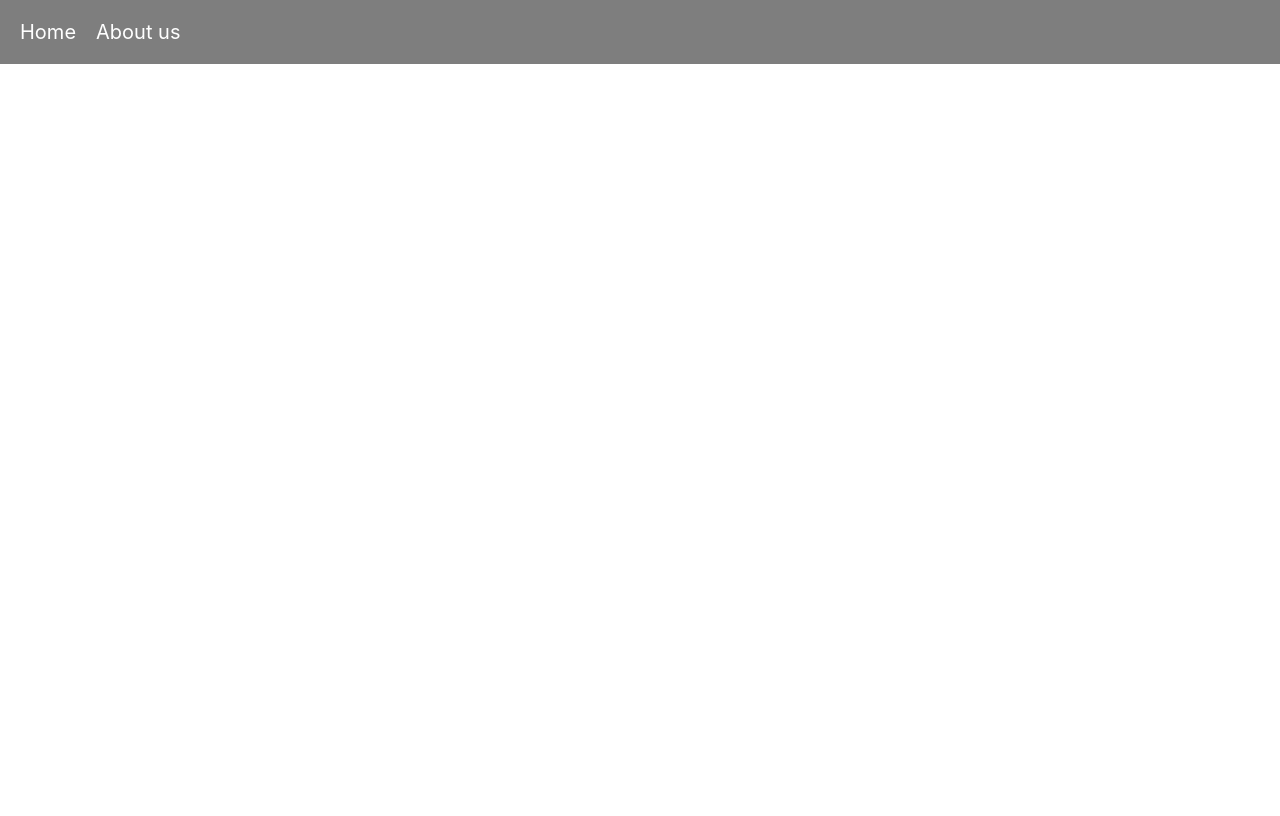
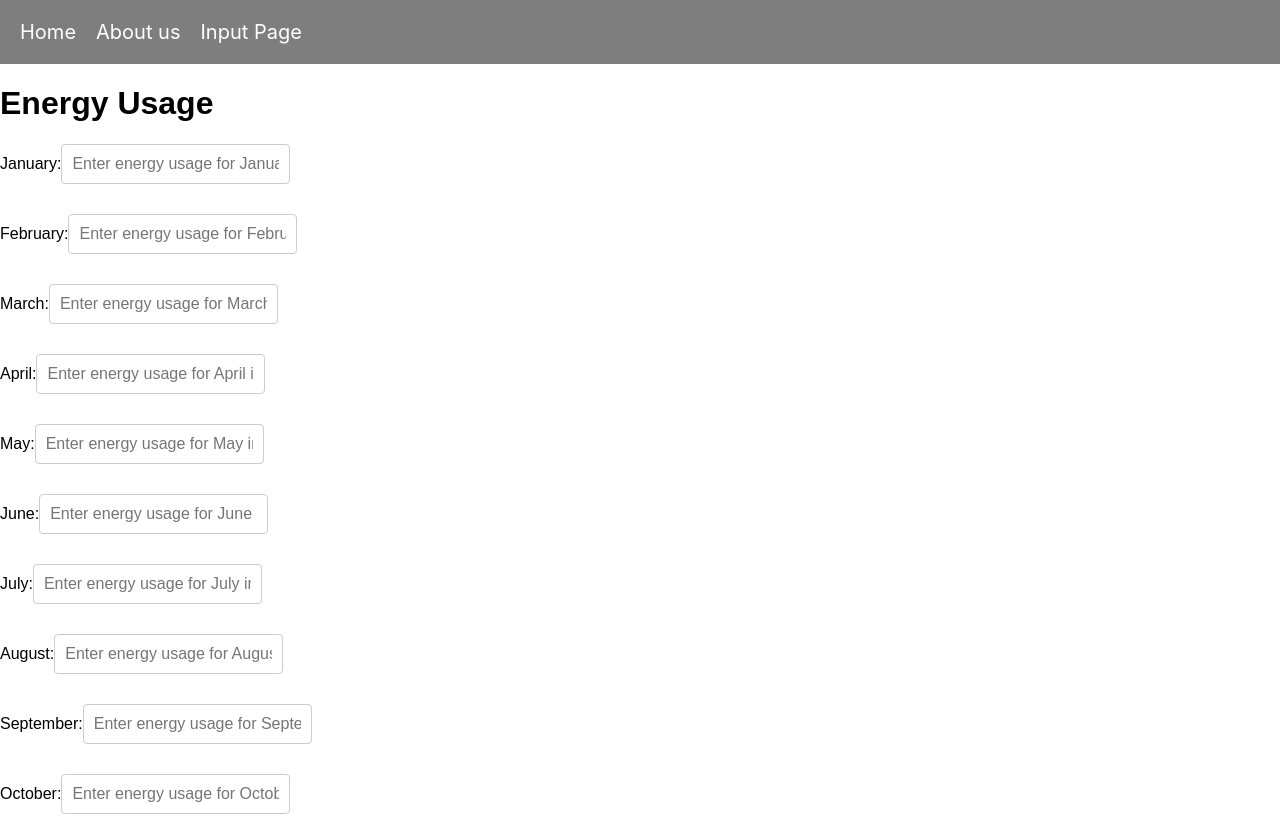
Before and after one commit to UTDallasEPICS/Residential-Solar-Calculator, a React (Create React App) app: page /inputPage in a window 1280 px wide. Before the commit this address had no page. Shown: the top 816 px of the page. Built offline with nearby package versions, Linux system fonts and the light colour scheme; the HTML template or start-up script is replaced by a standard one.

Commit message:
added inputpage and updated navigation bar

```diff
--- a/src/App.js
+++ b/src/App.js
@@ -3,6 +3,7 @@ import './App.css';
 import {Routes, Route, Link} from "react-router-dom";
 import LandingPage from './components/landingPage';
 import About from './components/about';
+import InputPage from './components/inputPage'; // Import your InputPage component
 
 function App() {
   return (
@@ -10,11 +11,13 @@ function App() {
       <nav className='nav'>
         <Link to="/" className='nav-item'>Home</Link>
         <Link to="/About" className='nav-item'>About us</Link>
+        <Link to="/inputPage" className='nav-item'>Input Page</Link> {/* Add this line */}
       </nav>
       <Routes>
         {/*"/" is the root page which is for landing page*/}
         <Route path="/" element={<LandingPage/>}/>
         <Route path="/About" element={<About/>}/>
+        <Route path="/inputPage" element={<InputPage/>}/> {/* And this line */}
       </Routes>
 
     </div>
--- /dev/null
+++ b/src/components/inputPage.js
@@ -0,0 +1,72 @@
+import React, { useState } from 'react';
+
+const SolarCalculator = () => {
+  const [monthlyEnergyUsage, setMonthlyEnergyUsage] = useState({
+    January: '',
+    February: '',
+    March: '',
+    April: '',
+    May: '',
+    June: '',
+    July: '',
+    August: '',
+    September: '',
+    October: '',
+    November: '',
+    December: '',
+  });
+
+  const handleEnergyUsageChange = (month, value) => {
+    setMonthlyEnergyUsage((prevUsage) => ({
+      ...prevUsage,
+      [month]: value
+    }));
+  };
+
+  const handleSubmit = (event) => {
+    event.preventDefault();
+    // Submit form logic goes here
+    console.log(monthlyEnergyUsage);
+  };
+
+  const inputStyle = {
+    marginBottom: '10px',
+    padding: '10px',
+    fontSize: '16px',
+    borderRadius: '4px',
+    border: '1px solid #ccc',
+  };
+
+  const submitButtonStyle = {
+    padding: '10px 15px',
+    fontSize: '16px',
+    backgroundColor: '#f0ad4e',
+    color: 'white',
+    border: 'none',
+    borderRadius: '4px',
+    cursor: 'pointer',
+  };
+
+  return (
+    <div className="solar-calculator" style={{ fontFamily: 'Arial, sans-serif' }}>
+      <h1>Energy Usage</h1>
+      <form onSubmit={handleSubmit}>
+        {Object.keys(monthlyEnergyUsage).map((month) => (
+          <label key={month} style={{ marginBottom: '20px', display: 'block' }}>
+            {month}:
+            <input
+              type="text"
+              placeholder={`Enter energy usage for ${month} in Kilowatts`}
+              value={monthlyEnergyUsage[month]}
+              onChange={(e) => handleEnergyUsageChange(month, e.target.value)}
+              style={inputStyle}
+            />
+          </label>
+        ))}
+        <button type="submit" style={submitButtonStyle}>Submit</button>
+      </form>
+    </div>
+  );
+};
+
+export default SolarCalculator;
```
Also changed, not shown: src/components/inputPage.css (added).
